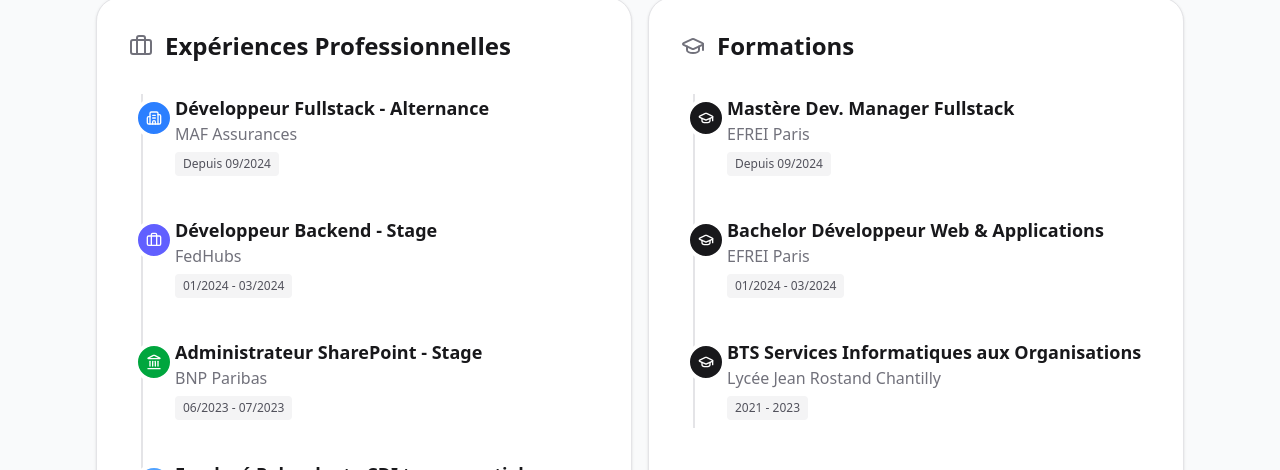
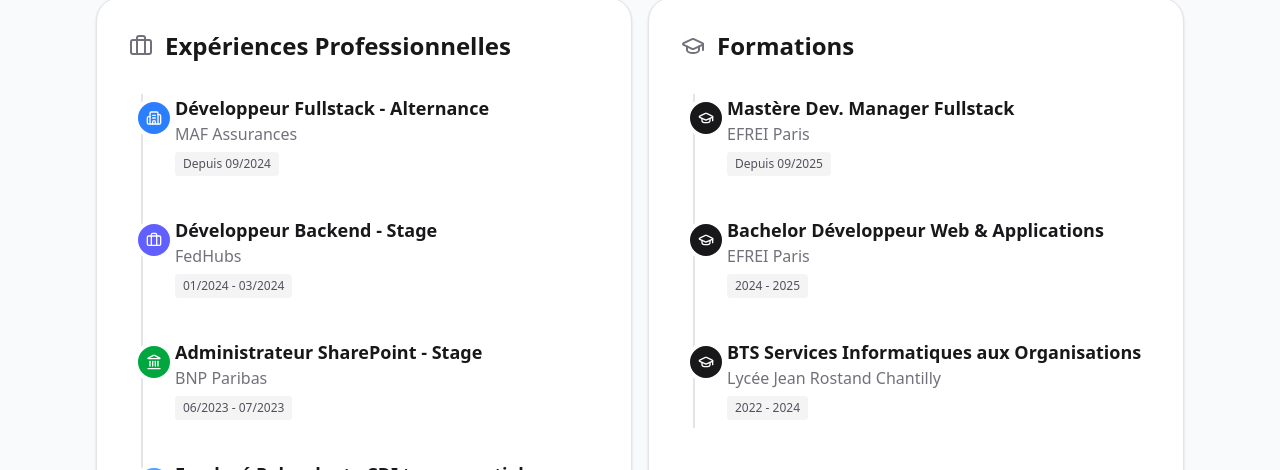
Before and after one commit to pravinwijay/portfolio-antigravity, a Next.js app: page / in a window 1280 px wide. Shown: the part 1043-1513 px from the top of the page. Built offline with nearby package versions, Linux system fonts and the light colour scheme.

Commit message:
fix: correct education dates in BentoGrid

```diff
--- a/src/components/ui/BentoGrid.tsx
+++ b/src/components/ui/BentoGrid.tsx
@@ -82,7 +82,7 @@ export function BentoGrid() {
         {
             title: t('about.eduTitle1'),
             school: "EFREI Paris",
-            date: `${t('about.dateSince')} 09/2024`,
+            date: `${t('about.dateSince')} 09/2025`,
             details: t('about.eduDetails1'),
             stack: "Golang, Angular, Nest.js, Flutter, Rust, Micro Services, RabbitMQ/Kafka, GraphQL, AWS",
             icon: GraduationCap,
@@ -91,7 +91,7 @@ export function BentoGrid() {
         {
             title: t('about.eduTitle2'),
             school: "EFREI Paris",
-            date: "01/2024 - 03/2024",
+            date: "2024 - 2025",
             details: t('about.eduDetails2'),
             stack: "React.JS, Vue.js, Symfony, Spring Boot, iOS Swift, Docker, Stack ELK, OWASP Secure Coding, Figma, UML",
             icon: GraduationCap,
@@ -100,7 +100,7 @@ export function BentoGrid() {
         {
             title: "BTS Services Informatiques aux Organisations",
             school: "Lycée Jean Rostand Chantilly",
-            date: "2021 - 2023",
+            date: "2022 - 2024",
             details: "Option SLAM (Solutions Logicielles et Applications Métiers)",
             stack: "Java, PHP, SQL, HTML/CSS, JavaScript, Git",
             icon: GraduationCap,
```
